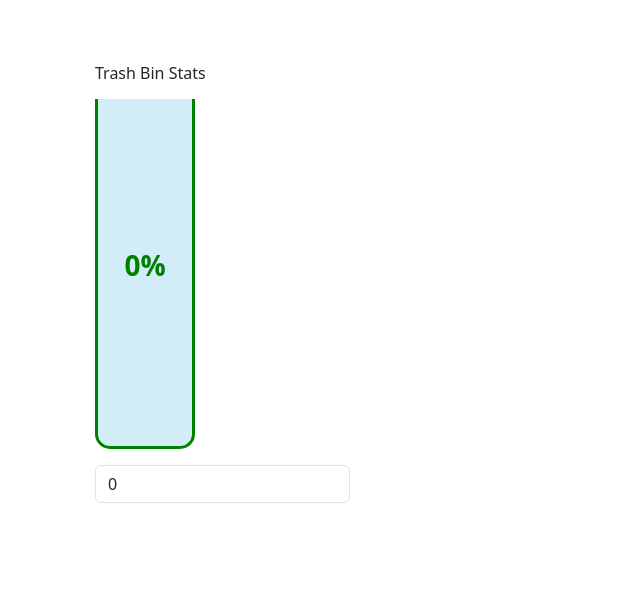
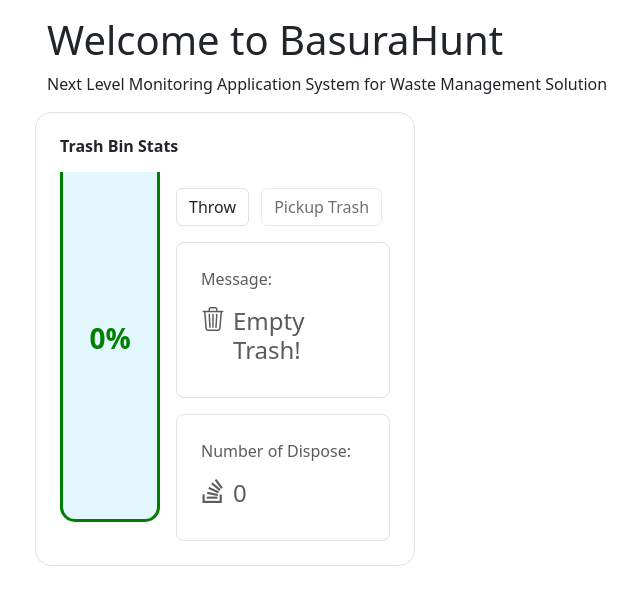
Before and after one commit to f9ki3/basuraHunt, a Flask app: page / in a window 1280 px wide. Shown: the top 605 px of the page, without its empty margins (35-675 px from the left). Run offline with Flask 3, Linux system fonts and the light colour scheme.

Commit message:
Design Backend

```diff
--- a/static/js/trash.js
+++ b/static/js/trash.js
@@ -1,13 +1,35 @@
+let total = 0
+
+// Lets make a function that check if message is depends on the data
+// The status are, Empty Trash, Normal Level, Bin Half Filled, Critical Level, Bin Full
+function message(data){
+    if (data == 0 ){
+        $('#messageTrash').text('Empty Trash!')
+    }else if(data < 50){
+        $('#messageTrash').text('Normal Level')
+    }else if(data > 50 && data < 60){
+        $('#messageTrash').text('Bin Half Filled')
+    }else if(data < 100){
+        $('#messageTrash').text('Critical Level')
+    }else{
+        $('#messageTrash').text('Bin Full')
+    }
+}
+
 function trashDisplay(Data){
-    let percent = Data;
-    if (Data>100){
+    total = total + Data;
+    message(total)
+    // console.log(total)
+    let percent = total;
+    if (total>100){
+        total = total - 100
         Data = 0+'%';
-    }else if(Data == ''){
+    }else if(total == ''){
         Data = 0+'%';
-    }else if(Data < 0){
+    }else if(total < 0){
         Data = 0+'%';
     }else{
-        Data = Data+'%';
+        Data = total+'%';
     }
 
     let colorContent = ''
@@ -15,29 +37,29 @@ function trashDisplay(Data){
     // Lets change the color depend to percentage
     if(percent <= 20){
         colorContent = '#fa8c8c'
-        console.log(colorContent)
+
     }else if(percent <= 30){
         colorContent = '#fab78c'
-        console.log(colorContent)
+
     }else if(percent <= 50){
         colorContent = '#faf38c'
-        console.log(colorContent)
+
     }else if(percent <= 70){
         colorContent = '#e3fa8c'
-        console.log(colorContent)
+
     }else if(percent <= 80){
         colorContent = '#c5fa8c'
-        console.log(colorContent)
+
     }else if(percent <= 100){
         colorContent = '#a5fa8c'
-        console.log(colorContent)
+
     }
 
     $('#trashPercent').text(Data)
 
     $('.trashBinContainer').css({
         'display': 'flex',
-        'background-color': '#d3edf8',
+        'background-color': '#e3f7fe',
         'justify-content': 'center',
         'height': '350px',
         'width': '100px',
@@ -56,7 +78,7 @@ function trashDisplay(Data){
         'border-radius': ' 0px 0px 13px 13px',
         'bottom': '0',
         'left': '0'
-    })
+    }); // Adjust the duration (1000ms) as needed
 
     $('.trashPercent').css({
         'position': 'absolute',
@@ -69,7 +91,6 @@ function trashDisplay(Data){
 }
 trashDisplay(0)
 
-$(document).on('input', function(){
-    const trashData = $('#trashData').val()
-    trashDisplay(trashData)
+$('#throwTrash').on('click', function(){
+    trashDisplay(1)
 });
--- a/templates/index.html
+++ b/templates/index.html
@@ -8,10 +8,10 @@
 <body>
     <!-- {% include 'header.html' %} -->
     <div class="container pt-3">
-        <!-- <div>
+        <div>
             <h1>Welcome to BasuraHunt</h1>
             <p>Next Level Monitoring Application System for Waste Management Solution</p>
-        </div> -->
+        </div>
         {% include 'trash_bin.html' %}
     </div>
     {% include 'footer_links.html' %}
--- a/templates/trash_bin.html
+++ b/templates/trash_bin.html
@@ -1,8 +1,36 @@
-<div class=" p-5">
-    <h6 class="mb-3">Trash Bin Stats</h6>
-    <div class="trashBinContainer">
-        <h3 id="trashPercent" class="trashPercent">100%</h3>
-        <div class="trashBinContent"></div>
+<div>
+    <div class="row">
+        <div class="col-12 col-md-4 border p-4 rounded-4">
+            <h6 class="mb-3 fw-bolder">Trash Bin Stats</h6>
+            <div class="d-flex flex-row mt-3">
+                <div>
+                    <div class="trashBinContainer">
+                        <h3 id="trashPercent" class="trashPercent">100%</h3>
+                        <div class="trashBinContent"></div>
+                    </div>
+                </div>
+                <div class="ps-3">
+                    <div>
+                        <button id="throwTrash" class="btn border me-2 mt-3">Throw</button>
+                        <button id="pickTrash" disabled class="btn mt-3 border">Pickup Trash</button>
+                    </div>
+                    <div class="border text-muted p-4 rounded-3 mt-3">
+                        <p>Message:</p>
+                        <div class="d-flex flex-row">
+                            <i style="font-size: 1.5rem;" class="bi bi-trash3 me-2"></i>
+                            <h4 id="messageTrash">Message</h4>
+                        </div>
+                    </div>
+                    <div class="border text-muted p-4 rounded-3 mt-3">
+                        <p>Number of Dispose:</p>
+                        <div class="d-flex flex-row">
+                            <i style="font-size: 1.5rem;" class="bi bi-stack-overflow me-2"></i>
+                            <h4>0</h4>
+                        </div>
+                    </div>
+
+                </div>
+            </div>
+        </div>
     </div>
-    <input id="trashData" value="0" class="mt-3 form-control w-25" type="text" placeholder="0">
 </div>
```
